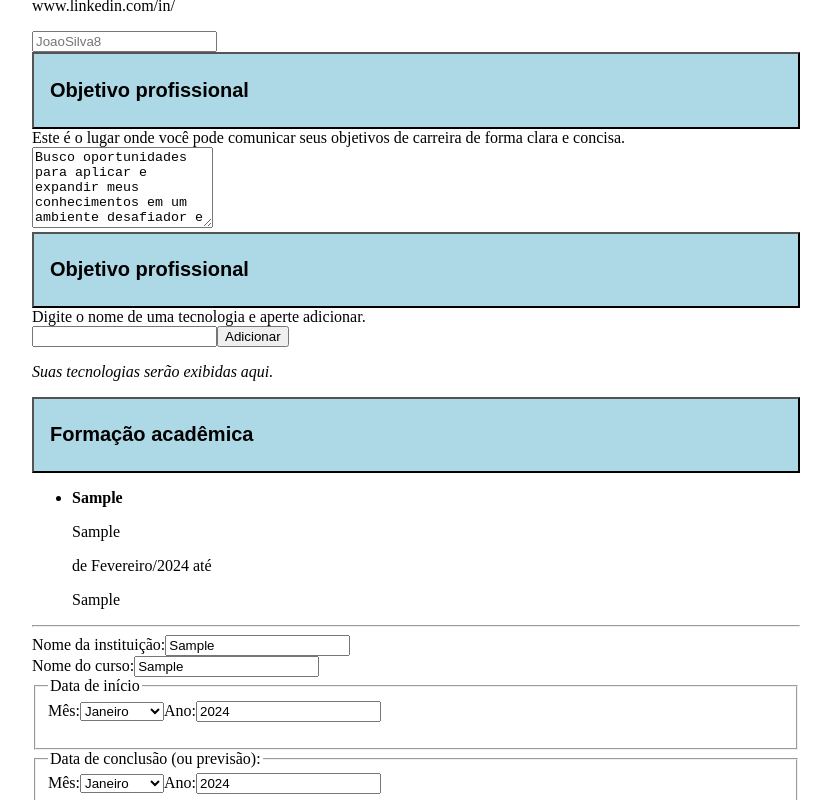
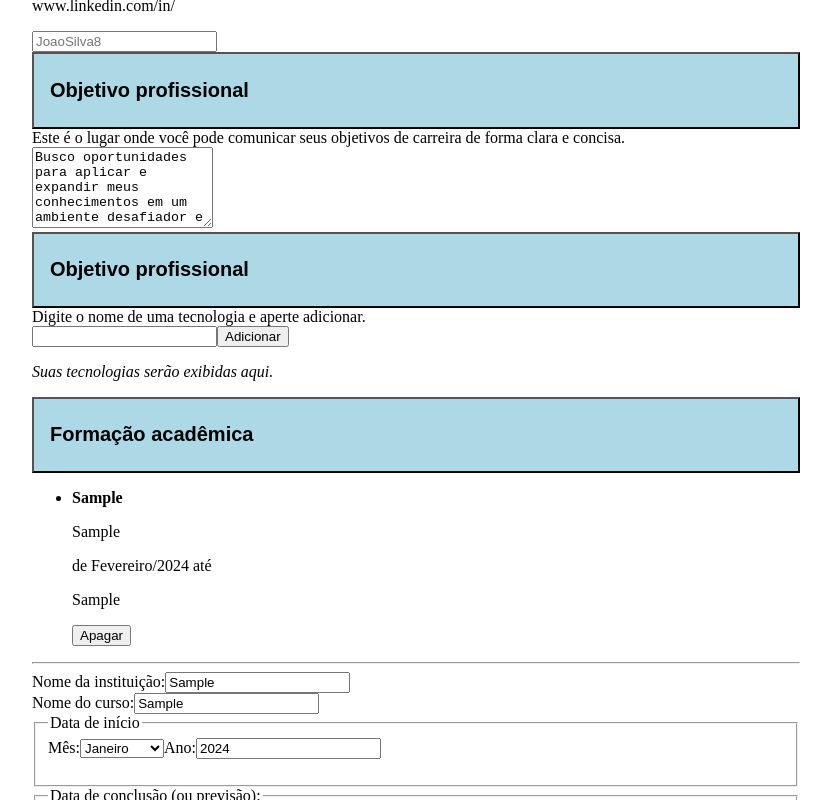
Before and after one commit to Diego-Moreira8/cv-app, a React (Vite) app: page / in a window 1280 px wide. Both pictures are taken after typing "Sample", "Sample", "Sample" into the empty fields and a click on the button "Salvar". Shown: the part 435-1235 px from the top of the page, without its empty margins (224-1055 px from the left). Built offline with nearby package versions, Linux system fonts and the light colour scheme; the HTML template or start-up script is replaced by a standard one.

Commit message:
feat: delete acad exp

```diff
--- a/src/components/AcadExpList.tsx
+++ b/src/components/AcadExpList.tsx
@@ -7,6 +7,10 @@ type AcadExpListProps = {
 };
 
 export default function AcadExpList({ cvState, cvDispatch }: AcadExpListProps) {
+  function handleDelete(id: string) {
+    cvDispatch({ type: "REMOVE_ACADEMIC_EXP_BY_ID", value: id });
+  }
+
   return (
     <ul>
       {cvState.academicExps.map((exp) => (
@@ -23,6 +27,12 @@ export default function AcadExpList({ cvState, cvDispatch }: AcadExpListProps) {
           </p>
 
           <p>{exp.description}</p>
+
+          <div>
+            <button type="button" onClick={() => handleDelete(exp.id)}>
+              Apagar
+            </button>
+          </div>
         </li>
       ))}
     </ul>
--- a/src/useCVReducer.ts
+++ b/src/useCVReducer.ts
@@ -79,6 +79,10 @@ export type CVAction =
   | {
       type: "ADD_ACADEMIC_EXP";
       value: AcademicExperience;
+    }
+  | {
+      type: "REMOVE_ACADEMIC_EXP_BY_ID";
+      value: string;
     };
 
 const INITIAL_CV: CVData = {
@@ -160,6 +164,11 @@ function cvReducer(state: CVData, action: CVAction) {
         ...state,
         academicExps: [...state.academicExps, action.value],
       };
+    case "REMOVE_ACADEMIC_EXP_BY_ID":
+      const updatedExps = state.academicExps.filter(
+        (exp) => exp.id !== action.value
+      );
+      return { ...state, academicExps: updatedExps };
   }
 }
 
```
